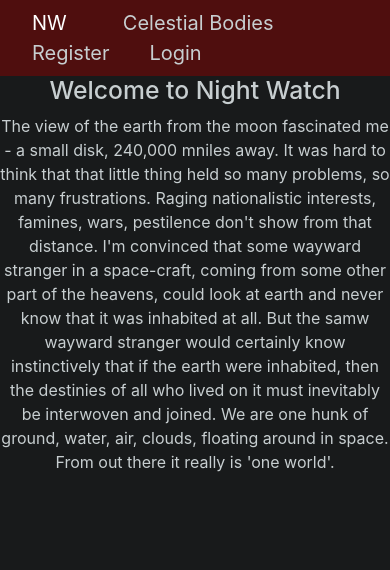
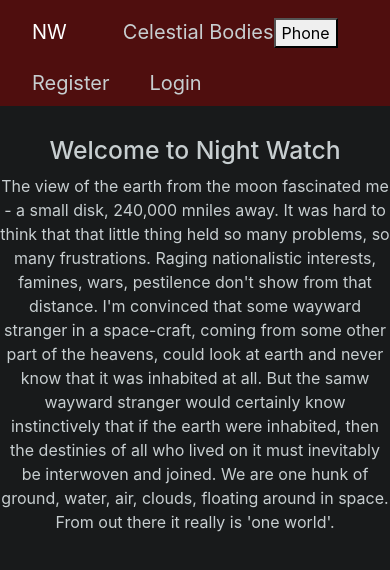
Before and after one commit to PatrickBoynton/night_watch, a React (Create React App) app in the folder frontend/static/: page / in a window 390 px wide. Shown: the top 570 px of the page. Built offline with nearby package versions, Linux system fonts and the light colour scheme; no server answers.

Commit message:
Working on adding a place or editing the phone #.

```diff
--- a/frontend/static/src/components/Navigation.js
+++ b/frontend/static/src/components/Navigation.js
@@ -7,10 +7,12 @@ class Navigation extends Component {
         super(props);
         this.state = {
             isAdmin: false,
+            editPhone: false,
         };
 
 
         this.handleLogout = this.handleLogout.bind(this);
+        this.handleClick = this.handleClick.bind(this);
     }
 
     async handleLogout() {
@@ -30,9 +32,14 @@ class Navigation extends Component {
         return <Redirect to='/login'/>;
     }
 
+
+    handleClick() {
+        this.setState({editPhone: true});
+    }
+
     render() {
         return (
-            <nav className="nav navbar navbar-expand-md navbar-dark">
+            <nav style={{marginBottom: '30px'}} className="nav navbar navbar-expand-md navbar-dark">
                 <div className="container-fluid">
                     {
                         this.props.isLoggedIn
@@ -60,8 +67,17 @@ class Navigation extends Component {
                                     <NavLink className="navbar-brand" to='/home'>NW</NavLink>
                                     <NavLink style={{paddingLeft: '20px'}}
                                              to="/celestial-list">Celestial Bodies</NavLink>
+                                    {
+                                        !this.state.editPhone
+                                            ?
+                                            <button>Phone</button>
+                                            :
+                                            <h1>Test</h1>
+                                    }
                                 </span>
                                 <span>
+                                    {
+                                    }
                                     <NavLink style={{paddingRight: '20px'}} to="/register">Register</NavLink>
                                     <NavLink to="/login">Login</NavLink>
                                 </span>
```
